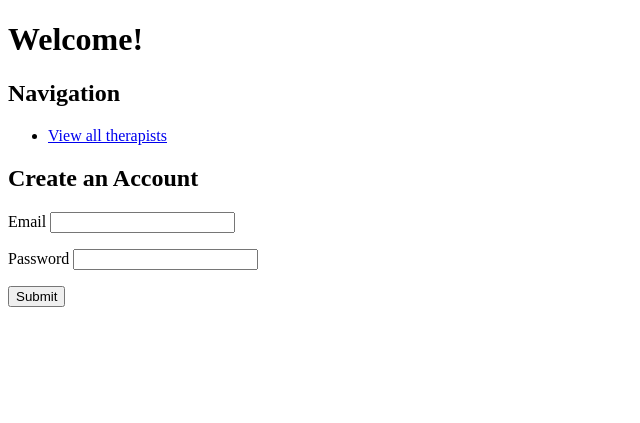
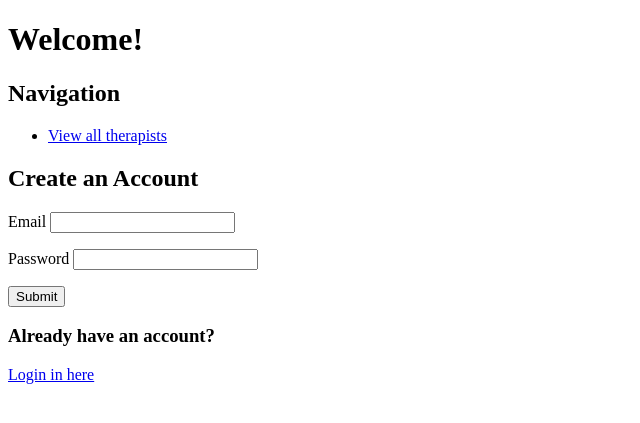
Before and after one commit to sberhea/Therapist-search-tool, a Flask app: page / in a window 1280 px wide. Shown: the top 423 px of the page, without its empty margins (0-640 px from the left). Run offline with Flask 2, Linux system fonts and the light colour scheme.

```diff
--- a/server.py
+++ b/server.py
@@ -35,12 +35,27 @@ def create_registration():
 
         return redirect('/')
 
-# @app.route('/login', methods=['POST'])
-# def login():
+@app.route('/login', methods=['POST']) #method not allowed
+def login():
+    """Log in user."""
+    username = info.get('username')
+    password = info.get('password')
+    user = User.objects(name=username,
+                        password=password).first()
+    if user:
+        login_user(user)
+        return render_template('user_profile.html', user=user)
+    else:
+        flash('Username or password incorrect')
+        return render_template('/login')
 
-@app.route('/profile')
-def user_profile():
+
+@app.route('/profile/<user_id>')
+def user_profile(user_id):
     """This is the user profile"""
+    user = crud.get_user_by_id(user_id)
+
+    return render_template('user_profile.html', user=user)
 
 @app.route('/search')
 def search_tool():
@@ -61,7 +76,7 @@ def one_therapist(therapist_id):
     therapist_details = crud.therapist_details(therapist_id)
 
     return render_template('therapist_details.html',
-                            therapist_id = therapist_id)
+                            therapist_details=therapist_details)
 
 
 if __name__ == '__main__':
--- a/templates/homepage.html
+++ b/templates/homepage.html
@@ -24,4 +24,6 @@
       <input type="submit">
     </p>
   </form>
+  <h3>Already have an account?</h3>
+  <p><a href="/login">Login in here</a></p>
 {% endblock %}
```
Also changed, not shown: crud.py (+6 -2 lines), templates/all_therapists.html (+3 -5 lines).
